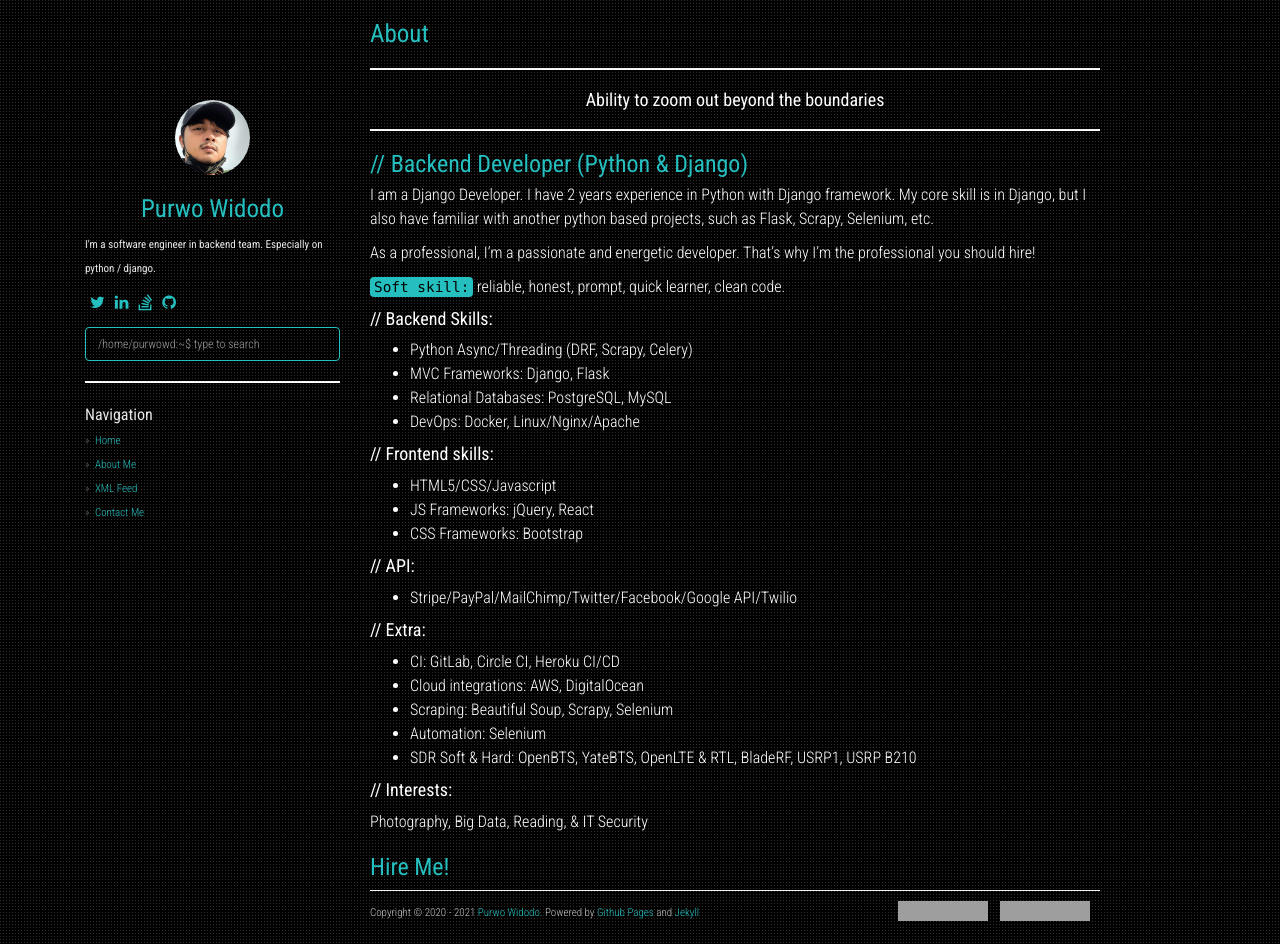
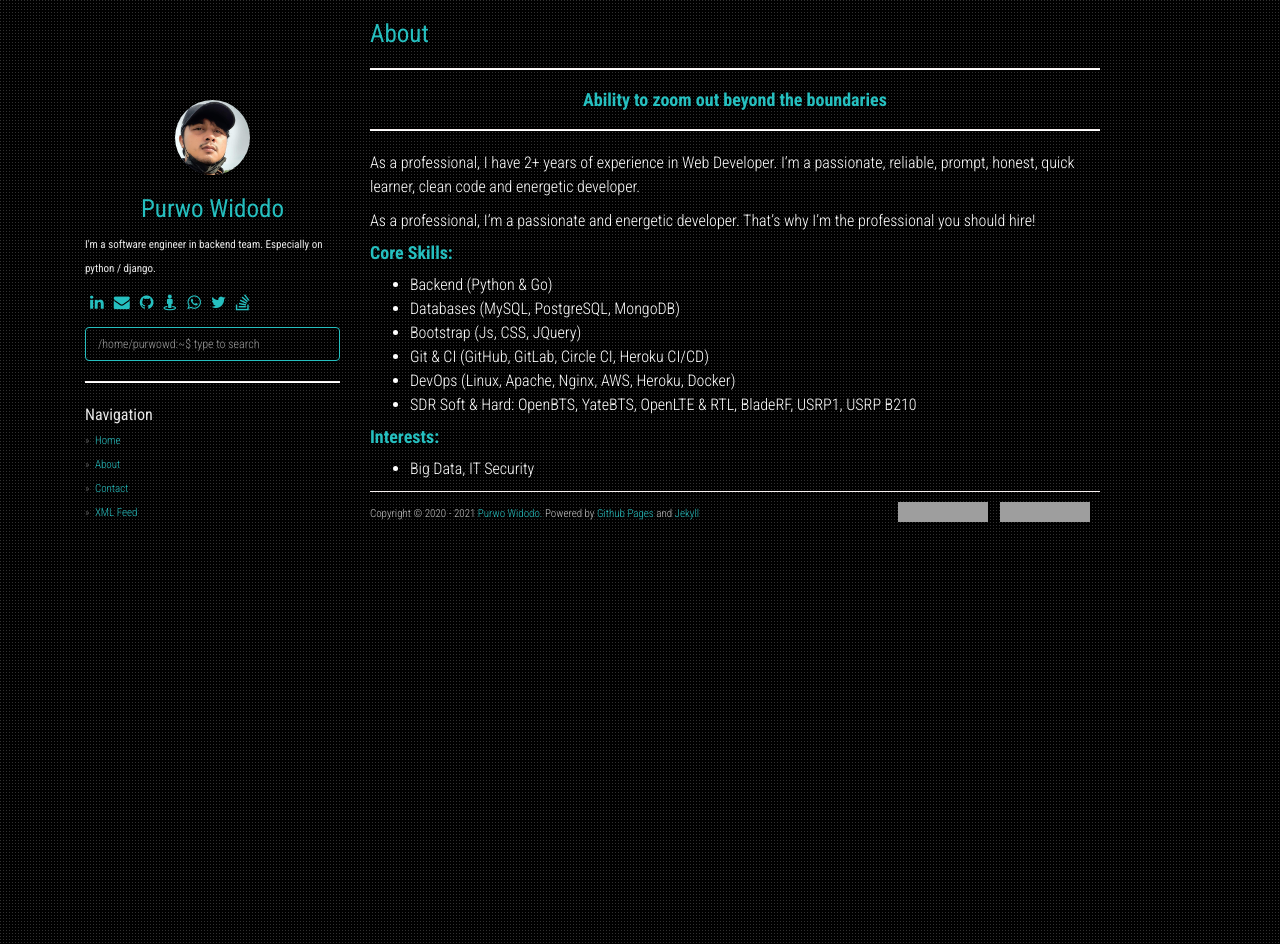
Before and after one commit to purwowd/purwowd.github.io, a Jekyll site: the page built from about.md, in a window 1280 px wide and 944 px high. Built offline with Jekyll 4.4.1, drawn with Linux system fonts in a browser that asks for light colours; nearby versions of some CDN libraries; grey boxes are pictures that could not be loaded.

Commit message:
Updated (about desc, contact, and social link)

```diff
--- a/_config.yml
+++ b/_config.yml
@@ -16,27 +16,33 @@
     permalink: /project/:path/
 
 social:
+    - icon: fa-linkedin
+      link: "https://www.linkedin.com/in/purwowd/"
+    - icon: fa-envelope
+      link: "mailto:id.purwowd@gmail.com"
+    - icon: fa-github
+      link: "https://github.com/purwowd"
+    - icon: fa-street-view
+      link: "https://goo.gl/maps/RevAYM3LQJHpPZ1S7"
+    - icon: fa-whatsapp
+      link: "http://wa.me/6287838311808"
     - icon: fa-twitter
       link: "https://twitter.com/purwowd"
-    - icon: fa-linkedin
-      link: "https://www.linkedin.com/in/purwowd/"
     - icon: fa-stack-overflow
       link: "https://stackoverflow.com/users/11934986"
-    - icon: fa-github
-      link: "https://github.com/purwowd"
 
 share:
   twitter_username: github.io
 
 urls:
-    - text: About Me
+    - text: About
       url: /about/
+    - text: Contact
+      url: /contact/
     # - text: My Projects
     #   url: /projects/
     - text: XML Feed
       url: /feed.xml
-    - text: Contact Me
-      url: /contact/
 
 url: "https://purwowd.github.io"
 baseurl: ""
--- a/about.md
+++ b/about.md
@@ -4,38 +4,20 @@
 permalink: /about/
 ---
 
-#### <center> Ability to zoom out beyond the boundaries </center>
+#### <center><strong>Ability to zoom out beyond the boundaries</strong></center>
 <hr>
 
-### // Backend Developer (Python & Django)
-I am a Django Developer. I have 2 years experience in Python with Django framework. My core skill is in Django, but I also have familiar with another python based projects, such as Flask, Scrapy, Selenium, etc.
+As a professional, I have 2+ years of experience in Web Developer. I’m a passionate, reliable, prompt, honest, quick learner, clean code and energetic developer.
 
 As a professional, I'm a passionate and energetic developer. That's why I'm the professional you should hire!
 
-`Soft skill:` reliable, honest, prompt, quick learner, clean code.
-
-#### // Backend Skills:
-- Python Async/Threading (DRF, Scrapy, Celery)
-- MVC Frameworks: Django, Flask
-- Relational Databases: PostgreSQL, MySQL
-- DevOps: Docker, Linux/Nginx/Apache
-
-#### // Frontend skills:
-- HTML5/CSS/Javascript
-- JS Frameworks: jQuery, React
-- CSS Frameworks: Bootstrap
-
-#### // API:
-- Stripe/PayPal/MailChimp/Twitter/Facebook/Google API/Twilio
-
-#### // Extra:
-- CI: GitLab, Circle CI, Heroku CI/CD
-- Cloud integrations: AWS, DigitalOcean
-- Scraping: Beautiful Soup, Scrapy, Selenium
-- Automation: Selenium
+#### <strong>Core Skills:</strong>
+- Backend (Python & Go)
+- Databases (MySQL, PostgreSQL, MongoDB)
+- Bootstrap (Js, CSS, JQuery)
+- Git & CI (GitHub, GitLab, Circle CI, Heroku CI/CD)
+- DevOps (Linux, Apache, Nginx, AWS, Heroku, Docker)
 - SDR Soft & Hard: OpenBTS, YateBTS, OpenLTE & RTL, BladeRF, USRP1, USRP B210
 
-#### // Interests:
-Photography, Big Data, Reading, & IT Security
-
-### [Hire Me!](https://purwowd.github.io/contact/)
+#### <strong>Interests:</strong>
+- Big Data, IT Security
```
Also changed, not shown: contact/index.html (+6 -8 lines).
